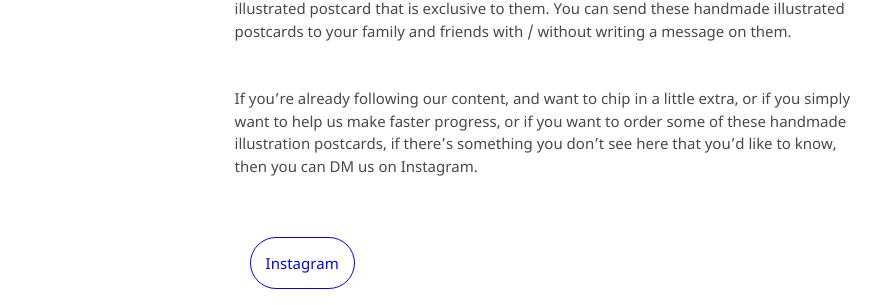
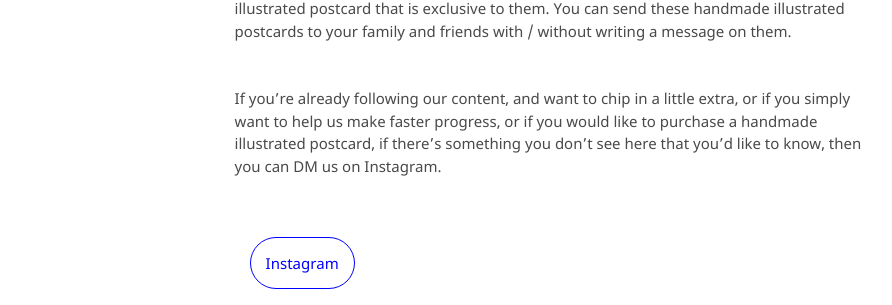
Before and after one commit to kvshvlin/yourmailproject, a Jekyll site: the page built from index.md, in a window 1280 px wide. Shown: the part 723-1028 px from the top of the page, without its empty margins (193-1085 px from the left). Built offline with Jekyll 4.4.1, drawn with Linux system fonts in a browser that asks for light colours; our own code applies the rules of GitHub Pages for plain Markdown files.

Commit message:
Update index.md

```diff
--- a/index.md
+++ b/index.md
@@ -8,7 +8,7 @@ We ship blank postcards to artists and ask them to create handmade illustrations
 
 These handmade illustrated postcards are unique in the way that: no illustration will ever be printed, published like a magazine, reprinted, or remade; everyone gets a handmade illustrated postcard that is exclusive to them. You can send these handmade illustrated postcards to your family and friends with / without writing a message on them.
 
-If you’re already following our content, and want to chip in a little extra, or if you simply want to help us make faster progress, or if you want to order some of these handmade illustration postcards, if there’s something you don’t see here that you’d like to know, then you can DM us on Instagram.
+If you’re already following our content, and want to chip in a little extra, or if you simply want to help us make faster progress, or if you would like to purchase a handmade illustrated postcard, if there’s something you don’t see here that you’d like to know, then you can DM us on Instagram.
 
 <div class="roadmap-spacer-1"></div>
 
```
